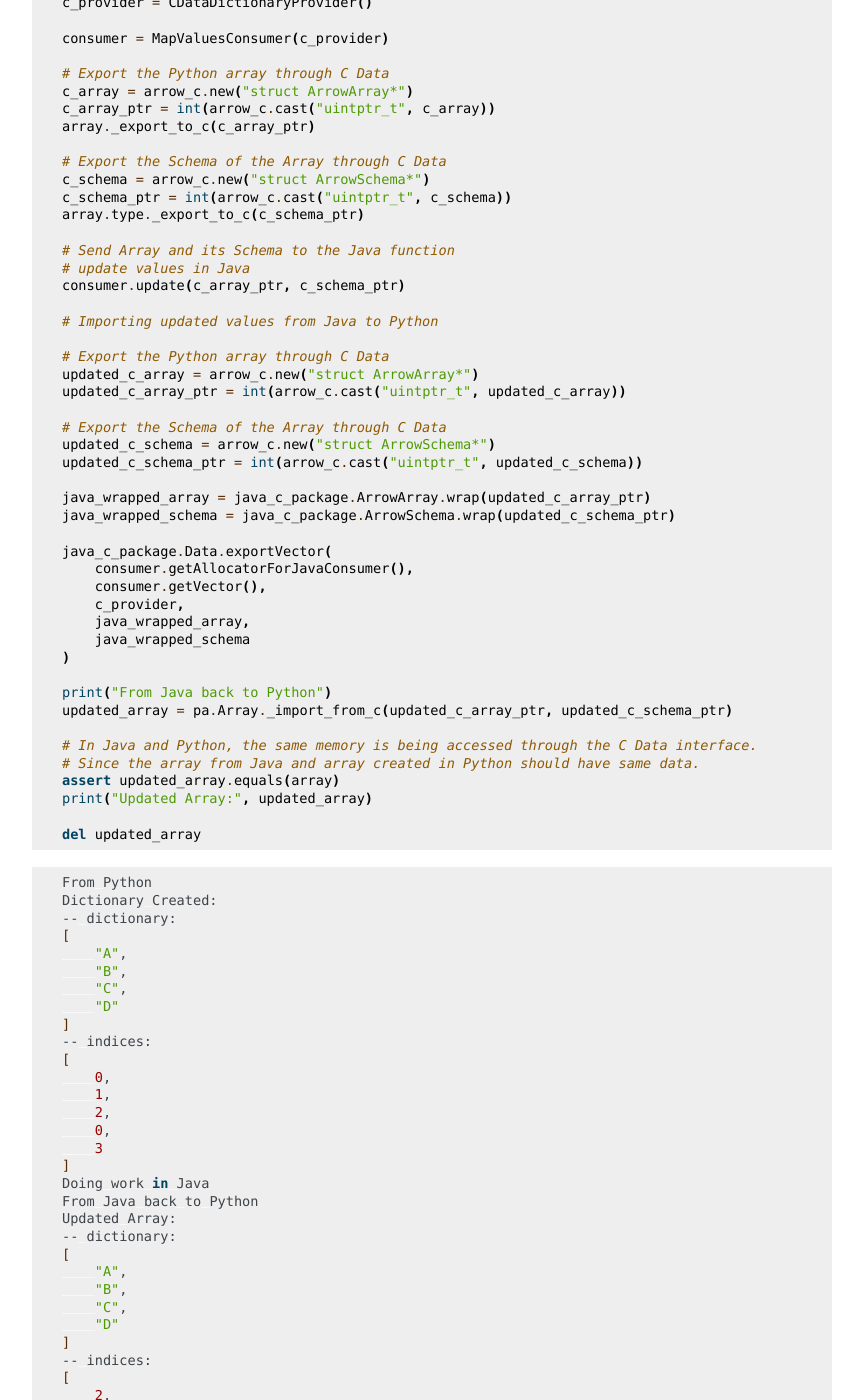
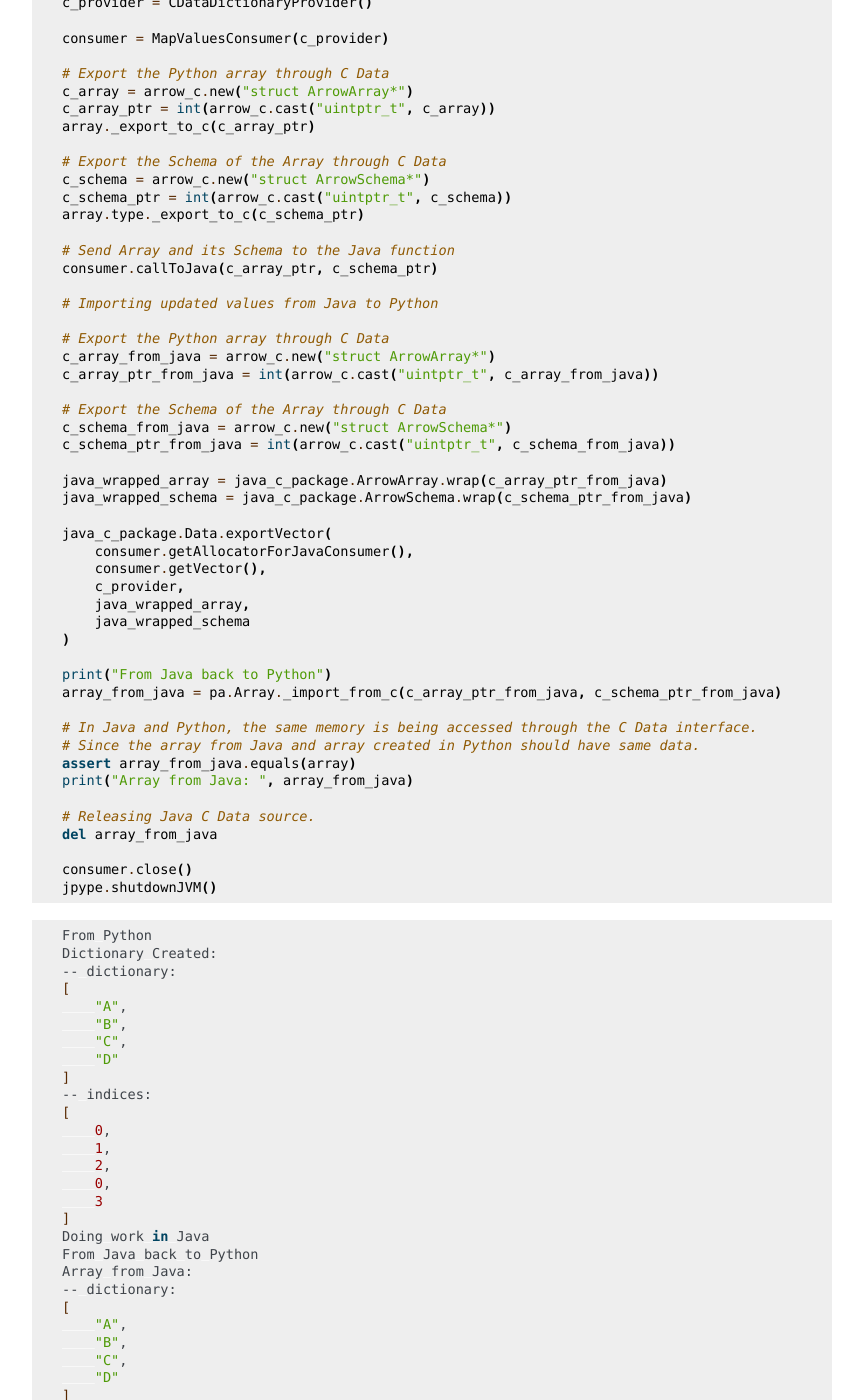
Before and after one commit to apache/arrow-cookbook, a Sphinx documentation site: the page built from java/source/python_java.rst, in a window 1280 px wide and 1400 px high, scrolled down 1252 px. Shown: the whole window, without its empty margins (258-1121 px from the left). Built offline with Sphinx 7.4.7, drawn with Linux system fonts in a browser that asks for light colours; pages that are not in the unit, such as notebooks, are missing from menus; comment, search, counter and statistics services are not loaded; some of the changed text lies outside the part shown.

Commit message:
fix: format

```diff
--- a/java/source/c_data.rst
+++ b/java/source/c_data.rst
@@ -21,7 +21,7 @@
 C Data Interface
 ================
 
-The Arrow C Data Interface enables zero-copy sharing of Arrow data between language
+The `Arrow C Data Interface <https://arrow.apache.org/docs/format/CDataInterface.html>`_ enables zero-copy sharing of Arrow data between language
 runtimes.  A Java programme can seamlessly work with C++ and Python programs.
 The following examples demonstrates how it can be done.
 
--- a/java/source/python_java.rst
+++ b/java/source/python_java.rst
@@ -86,21 +86,20 @@
     array.type._export_to_c(c_schema_ptr)
 
     # Send Array and its Schema to the Java function
-    # update values in Java
-    consumer.update(c_array_ptr, c_schema_ptr)
+    consumer.callToJava(c_array_ptr, c_schema_ptr)
 
     # Importing updated values from Java to Python
 
     # Export the Python array through C Data
-    updated_c_array = arrow_c.new("struct ArrowArray*")
-    updated_c_array_ptr = int(arrow_c.cast("uintptr_t", updated_c_array))
+    c_array_from_java = arrow_c.new("struct ArrowArray*")
+    c_array_ptr_from_java = int(arrow_c.cast("uintptr_t", c_array_from_java))
 
     # Export the Schema of the Array through C Data
-    updated_c_schema = arrow_c.new("struct ArrowSchema*")
-    updated_c_schema_ptr = int(arrow_c.cast("uintptr_t", updated_c_schema))
+    c_schema_from_java = arrow_c.new("struct ArrowSchema*")
+    c_schema_ptr_from_java = int(arrow_c.cast("uintptr_t", c_schema_from_java))
 
-    java_wrapped_array = java_c_package.ArrowArray.wrap(updated_c_array_ptr)
-    java_wrapped_schema = java_c_package.ArrowSchema.wrap(updated_c_schema_ptr)
+    java_wrapped_array = java_c_package.ArrowArray.wrap(c_array_ptr_from_java)
+    java_wrapped_schema = java_c_package.ArrowSchema.wrap(c_schema_ptr_from_java)
 
     java_c_package.Data.exportVector(
         consumer.getAllocatorForJavaConsumer(),
@@ -111,14 +110,19 @@
     )
 
     print("From Java back to Python")
-    updated_array = pa.Array._import_from_c(updated_c_array_ptr, updated_c_schema_ptr)
+    array_from_java = pa.Array._import_from_c(c_array_ptr_from_java, c_schema_ptr_from_java)
 
     # In Java and Python, the same memory is being accessed through the C Data interface.
     # Since the array from Java and array created in Python should have same data.
-    assert updated_array.equals(array)
-    print("Updated Array:", updated_array)
+    assert array_from_java.equals(array)
+    print("Array from Java: ", array_from_java)
 
-    del updated_array
+    # Releasing Java C Data source.
+    del array_from_java
+
+    consumer.close()
+    jpype.shutdownJVM()
+
 
 .. code-block:: shell
 
@@ -141,7 +145,7 @@
     ]
     Doing work in Java
     From Java back to Python
-    Updated Array:
+    Array from Java:
     -- dictionary:
     [
         "A",
@@ -191,79 +195,82 @@
 
 
         public MapValuesConsumer(CDataDictionaryProvider provider, BufferAllocator allocator) {
-            this.provider = provider;
-            this.allocator = allocator;
-            this.intVector = new BigIntVector("internal_test_vector", allocator);
+          this.provider = provider;
+          this.allocator = allocator;
+          this.intVector = new BigIntVector("internal_test_vector", allocator);
         }
 
         public BufferAllocator getAllocatorForJavaConsumer() {
-            return allocator;
+          return allocator;
         }
 
         public FieldVector getVector() {
-            return this.vector;
+          return this.vector;
         }
 
         public void update(long c_array_ptr, long c_schema_ptr) {
-            ArrowArray arrow_array = ArrowArray.wrap(c_array_ptr);
-            ArrowSchema arrow_schema = ArrowSchema.wrap(c_schema_ptr);
-            this.vector = Data.importVector(allocator, arrow_array, arrow_schema, this.provider);
-            this.doWorkInJava(vector);
+          ArrowArray arrow_array = ArrowArray.wrap(c_array_ptr);
+          ArrowSchema arrow_schema = ArrowSchema.wrap(c_schema_ptr);
+          this.vector = Data.importVector(allocator, arrow_array, arrow_schema, this.provider);
+          this.doWorkInJava(vector);
         }
 
         public FieldVector updateFromJava(long c_array_ptr, long c_schema_ptr) {
-            ArrowArray arrow_array = ArrowArray.wrap(c_array_ptr);
-            ArrowSchema arrow_schema = ArrowSchema.wrap(c_schema_ptr);
-            this.vector = Data.importVector(allocator, arrow_array, arrow_schema, this.provider);
-            this.doWorkInJava(vector);
-            return vector;
+          ArrowArray arrow_array = ArrowArray.wrap(c_array_ptr);
+          ArrowSchema arrow_schema = ArrowSchema.wrap(c_schema_ptr);
+          this.vector = Data.importVector(allocator, arrow_array, arrow_schema, this.provider);
+          this.doWorkInJava(vector);
+          return vector;
         }
 
         private void doWorkInJava(FieldVector vector) {
-            System.out.println("Doing work in Java");
-            BigIntVector bigIntVector = (BigIntVector)vector;
-            bigIntVector.setSafe(0, 2);
+          System.out.println("Doing work in Java");
+          BigIntVector bigIntVector = (BigIntVector)vector;
+          bigIntVector.setSafe(0, 2);
         }
 
         public BigIntVector getIntVectorForJavaConsumer() {
-            intVector.allocateNew(3);
-            intVector.set(0, 1);
-            intVector.set(1, 7);
-            intVector.set(2, 93);
-            intVector.setValueCount(3);
-            return intVector;
+          intVector.allocateNew(3);
+          intVector.set(0, 1);
+          intVector.set(1, 7);
+          intVector.set(2, 93);
+          intVector.setValueCount(3);
+          return intVector;
         }
 
         @Override
         public void close() throws Exception {
-            AutoCloseables.close(intVector);
+          AutoCloseables.close(intVector);
         }
     }
     try (BufferAllocator allocator = new RootAllocator()) {
-        CDataDictionaryProvider provider = new CDataDictionaryProvider();
-        try (final MapValuesConsumer mvc = new MapValuesConsumer(provider, allocator)) {
-            try (
+      CDataDictionaryProvider provider = new CDataDictionaryProvider();
+      try (final MapValuesConsumer mvc = new MapValuesConsumer(provider, allocator)) {
+        try (
             ArrowArray arrowArray = ArrowArray.allocateNew(allocator);
             ArrowSchema arrowSchema = ArrowSchema.allocateNew(allocator)
-            )  {
-                    Data.exportVector(allocator, mvc.getIntVectorForJavaConsumer(), provider, arrowArray, arrowSchema);
-                    FieldVector updatedVector = mvc.updateFromJava(arrowArray.memoryAddress(), arrowSchema.memoryAddress());
-                    try (ArrowArray usedArray = ArrowArray.allocateNew(allocator);
-                        ArrowSchema usedSchema = ArrowSchema.allocateNew(allocator)) {
-                        Data.exportVector(allocator, updatedVector, provider, usedArray, usedSchema);
-                        try(FieldVector valueVectors = Data.importVector(allocator, usedArray, usedSchema, provider)) {
-                            System.out.println(valueVectors);
-                        }
-                    }
-                    updatedVector.close();
-                } catch (Exception ex) {
-                    ex.printStackTrace();
-                }
+        ) {
+          Data.exportVector(allocator, mvc.getIntVectorForJavaConsumer(), provider, arrowArray,
+              arrowSchema);
+          FieldVector updatedVector = mvc.updateFromJava(arrowArray.memoryAddress(),
+              arrowSchema.memoryAddress());
+          try (ArrowArray usedArray = ArrowArray.allocateNew(allocator);
+              ArrowSchema usedSchema = ArrowSchema.allocateNew(allocator)) {
+            Data.exportVector(allocator, updatedVector, provider, usedArray, usedSchema);
+            try (FieldVector valueVectors = Data.importVector(allocator, usedArray, usedSchema,
+                provider)) {
+              System.out.println(valueVectors);
+            }
+          }
+          updatedVector.close();
         } catch (Exception ex) {
-            ex.printStackTrace();
+          ex.printStackTrace();
         }
+      } catch (Exception ex) {
+        ex.printStackTrace();
+      }
     } catch (Exception ex) {
-        ex.printStackTrace();
+      ex.printStackTrace();
     }
 
 
```
